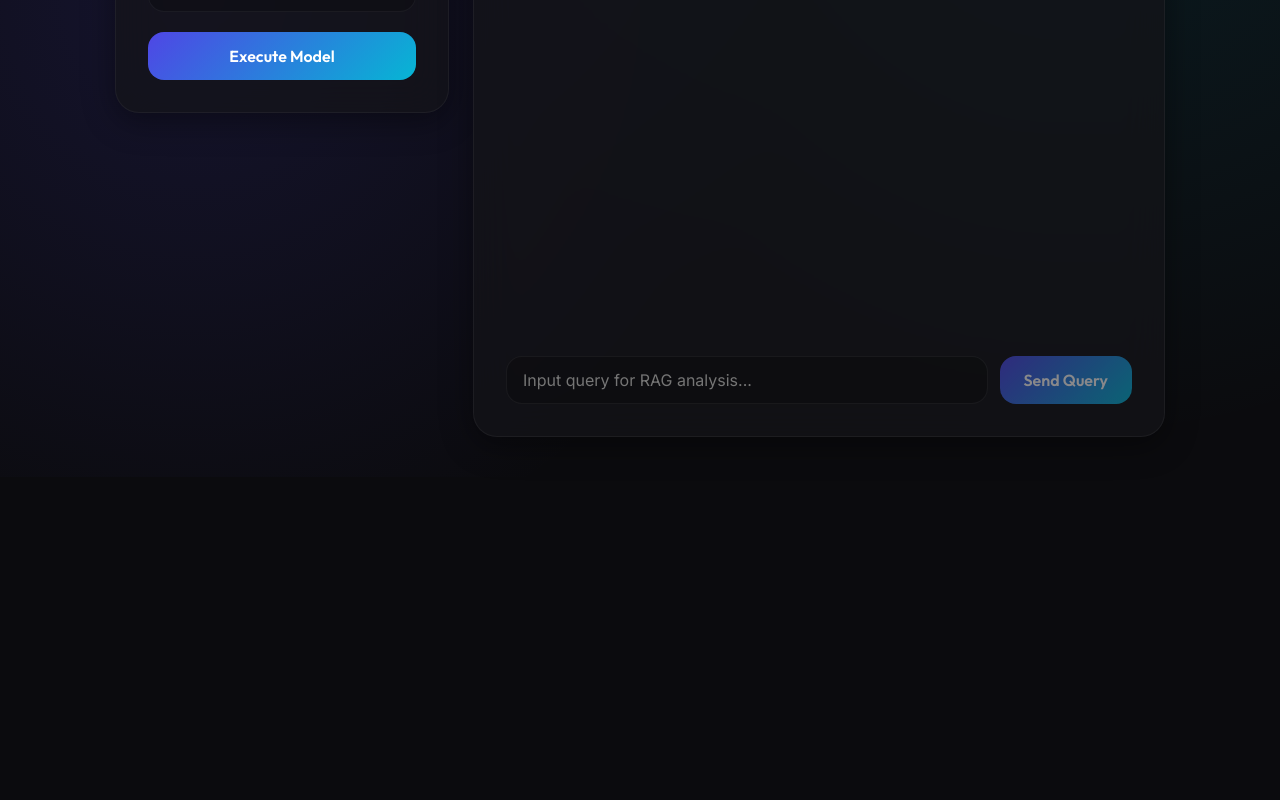
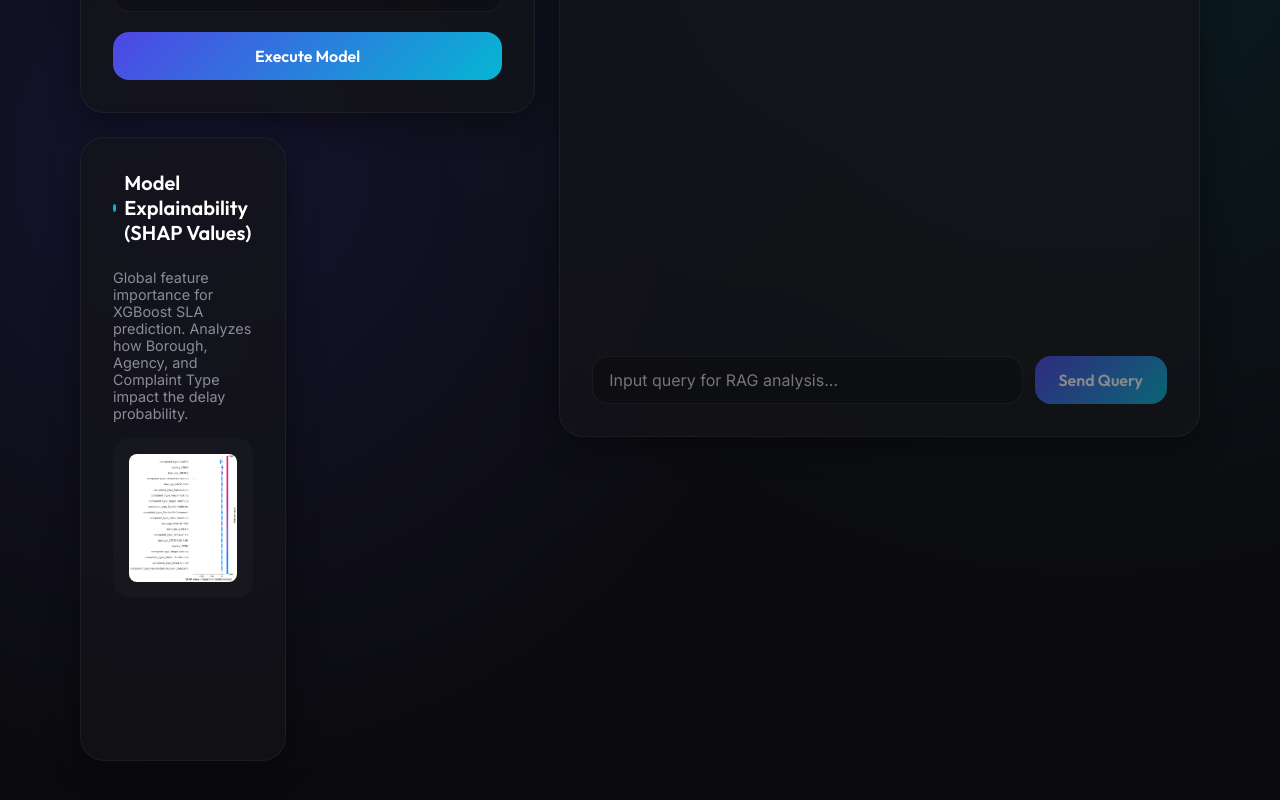
Before and after one commit to Guilherme-Mazzoni/cityops-ai, a React app in the folder frontend/: page / in a window 1280 px wide. Shown: the part 488-1288 px from the top of the page. Before the commit the page ends 965 px from the top, so only its background shows below. Built offline with nearby package versions, Linux system fonts and the light colour scheme; the HTML template or start-up script is replaced by a standard one.

Commit message:
frontend: Add Explainability widget with SHAP plot

```diff
--- a/frontend/src/App.jsx
+++ b/frontend/src/App.jsx
@@ -1,5 +1,6 @@
 import SlaPredictorBento from './components/SlaPredictorBento'
 import AiAnalystBento from './components/AiAnalystBento'
+import ExplainabilityBento from './components/ExplainabilityBento'
 
 function App() {
   return (
@@ -12,6 +13,7 @@ function App() {
       <main className="bento-grid">
         <SlaPredictorBento />
         <AiAnalystBento />
+        <ExplainabilityBento />
       </main>
     </div>
   )
--- /dev/null
+++ b/frontend/src/components/ExplainabilityBento.jsx
@@ -0,0 +1,17 @@
+export default function ExplainabilityBento() {
+  return (
+    <div className="bento-item col-span-12 row-span-2">
+      <h2 className="widget-title">Model Explainability (SHAP Values)</h2>
+      <p style={{ color: 'var(--text-secondary)', marginBottom: '16px', fontSize: '0.9rem' }}>
+        Global feature importance for XGBoost SLA prediction. Analyzes how Borough, Agency, and Complaint Type impact the delay probability.
+      </p>
+      <div style={{ width: '100%', display: 'flex', justifyContent: 'center', background: 'rgba(255,255,255,0.02)', borderRadius: 'var(--radius-md)', padding: '16px' }}>
+        <img
+          src="/shap_summary.png"
+          alt="SHAP Summary Plot"
+          style={{ maxWidth: '100%', maxHeight: '400px', objectFit: 'contain', borderRadius: '8px' }}
+        />
+      </div>
+    </div>
+  );
+}
```
Also changed, not shown: frontend/public/shap_summary.png (added).
